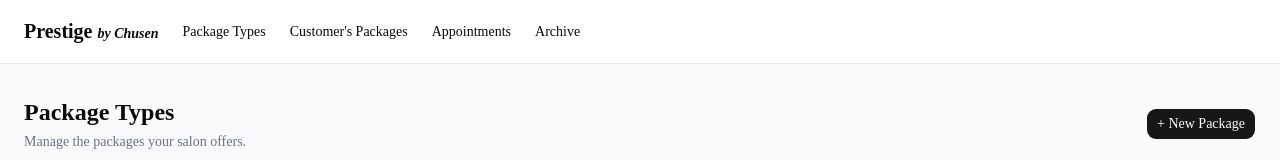
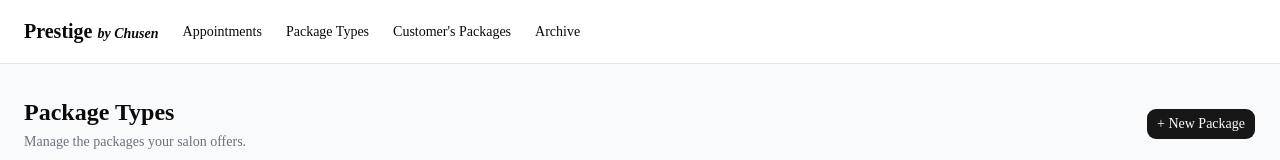
Before and after one commit to rachellai02/nail-salon-app, a Next.js app: page /packages in a window 1280 px wide. Shown: the top 160 px of the page. Built offline with nearby package versions, Linux system fonts and the light colour scheme; no server answers; the database is empty.

Commit message:
[fix] Make appointments tab landing tab

```diff
--- a/src/app/layout.tsx
+++ b/src/app/layout.tsx
@@ -31,14 +31,14 @@ export default function RootLayout({
       >
         <nav className="bg-white border-b border-gray-200 px-6 py-4 flex items-center gap-6">
           <span className="font-bold text-lg" style={{fontSize: "20px"}}>Prestige <i style={{ fontSize: "14px"}}>by Chusen</i></span>
+          <Link href="/appointments" className="text-sm text-black-600 hover:text-gray-500 hover:font-bold hover:underline font-medium">
+            Appointments
+          </Link>
           <Link href="/packages" className="text-sm text-black-600 hover:text-gray-500 hover:font-bold hover:underline font-medium">
             Package Types
           </Link>
           <Link href="/packages/customers" className="text-sm text-black-600 hover:text-gray-500 hover:font-bold hover:underline font-medium">
             Customer's Packages
-          </Link>
-          <Link href="/appointments" className="text-sm text-black-600 hover:text-gray-500 hover:font-bold hover:underline font-medium">
-            Appointments
           </Link>
           <Link href="/packages/archive" className="text-sm text-black-600 hover:text-gray-500 hover:font-bold hover:underline font-medium">
             Archive
--- a/src/app/page.tsx
+++ b/src/app/page.tsx
@@ -1,5 +1,5 @@
 import { redirect } from "next/navigation";
 
 export default function Home() {
-  redirect("/packages");
+  redirect("/appointments");
 }
```
